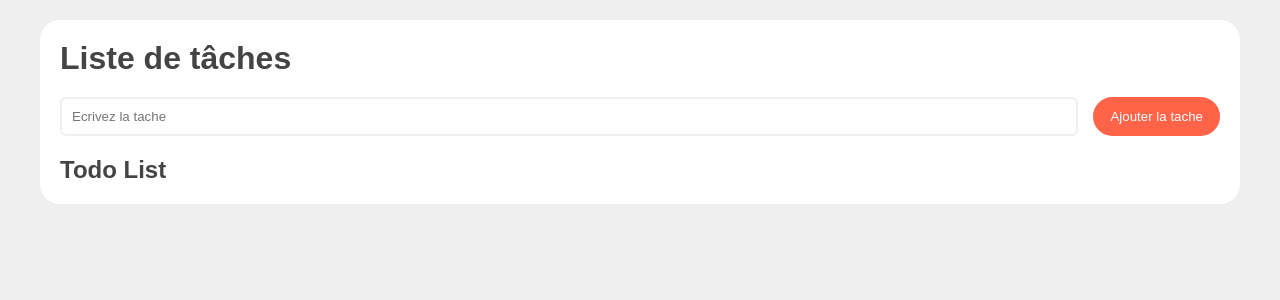
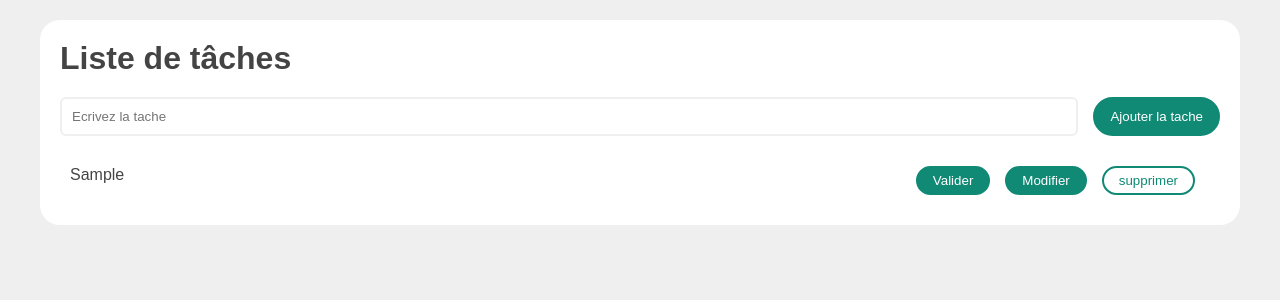
Before and after one commit to Redouane590/TodoListReact, a React (Create React App) app: page / in a window 1280 px wide. Both pictures are taken after typing "Sample" into the empty fields and a click on the button "Ajouter la tache". Shown: the top 300 px of the page. Built offline with nearby package versions, Linux system fonts and the light colour scheme.

Commit message:
Communication d'un composant parent vers un composant enfant

```diff
--- a/src/App.js
+++ b/src/App.js
@@ -12,12 +12,17 @@ function App() {
     }
     setTodoList([...todoList, todo])
   }
+
+  function deleteTodo(id) {
+    setTodoList(todoList.filter(todo => todo.id !== id))
+  }
+
   return (
     <div className="d-flex justify-content-center align-items-center p-20">
       <div className="card container p-20">
         <h1 className="mb-20">Liste de tâches</h1>
         <AddTodo addTodo={ addTodo }/>
-        <TodoList />
+        <TodoList todoList={ todoList } deleteTodo={ deleteTodo }/>
       </div>
     </div>
   );
--- a/src/assets/styles/_variables.scss
+++ b/src/assets/styles/_variables.scss
@@ -1,5 +1,5 @@
 :root {
-  --primary: #ff6348;
+  --primary: #108975;
   --gray-1: #20232a;
   --gray-2: #efefef;
   --font-family: 'Montserrat', sans-serif;
--- a/src/components/TodoItem.js
+++ b/src/components/TodoItem.js
@@ -1,8 +1,15 @@
 import React from 'react';
 
 
-function TodoItem() {
-  return <h2>Todo Item</h2>
+function TodoItem({todo, deleteTodo}) {
+  return (
+    <li className='mb-10 d-flex flex-row p-10 justify-content-center align-item-center'>
+      <span className='flex-fill mr-15'>{todo.content}</span>
+      <button className='btn btn-primary mr-15'>Valider</button>
+      <button className='btn btn-primary mr-15'>Modifier</button>
+      <button onClick={() => deleteTodo(todo.id)} className='btn btn-reverse-primary mr-15'>supprimer</button>
+    </li>
+  )
 }
 
 export default TodoItem;
--- a/src/components/TodoList.js
+++ b/src/components/TodoList.js
@@ -1,8 +1,12 @@
 import React from 'react';
+import TodoItem  from './TodoItem'
 
-
-function TodoList() {
-  return <h2>Todo List</h2>
+function TodoList({ todoList, deleteTodo }) {
+  return todoList.length ? (
+    <ul>
+      {todoList.map((todo) => <TodoItem key={todo.id} todo={todo} deleteTodo={deleteTodo} /> )}
+    </ul>
+  ) : <strong>Aucune Todo pour le moment</strong>
 }
 
 export default TodoList;
```
